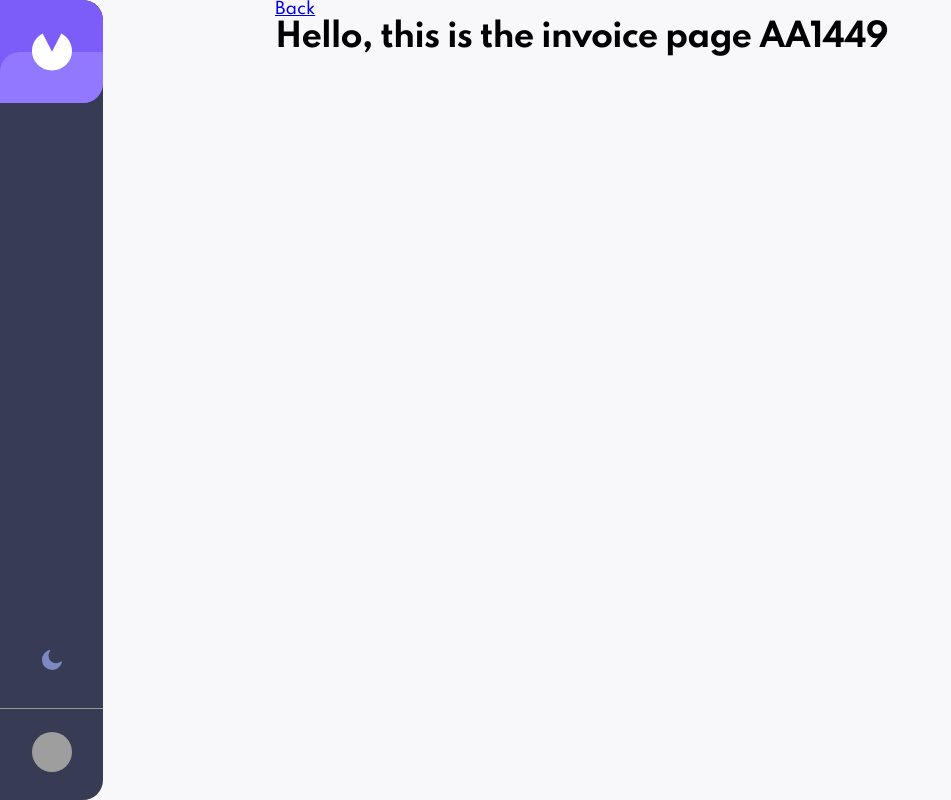
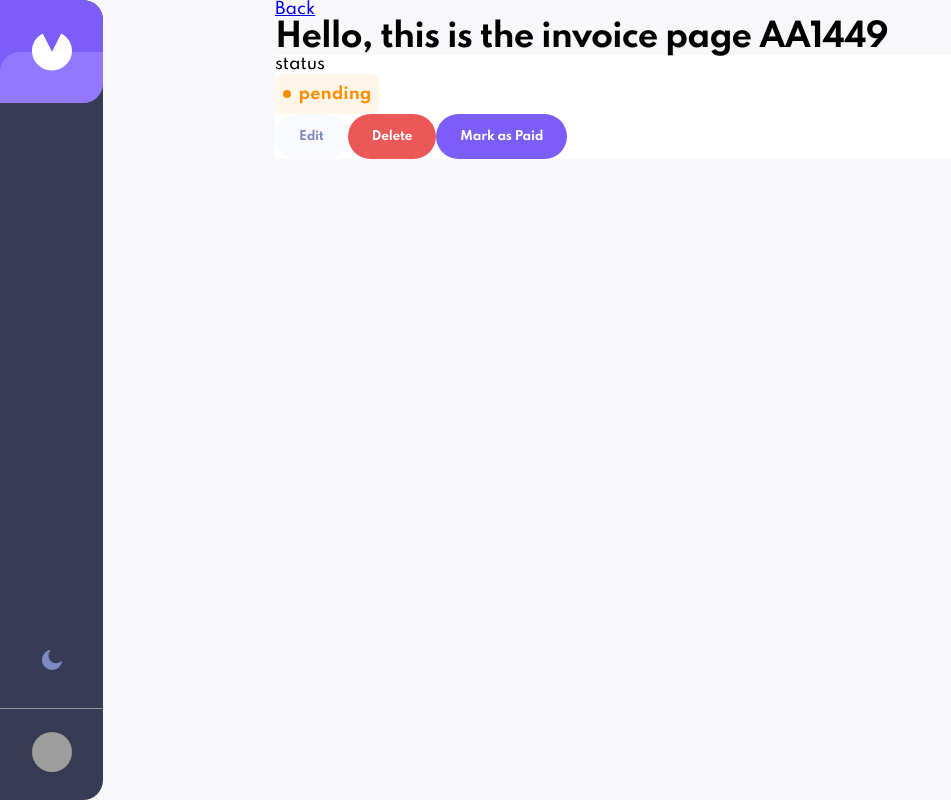
Before and after one commit to nlukic97/react-invoice-app, a React (Create React App) app: page /invoice/AA1449 in a window 1280 px wide. Shown: the whole page, without its empty margins (0-951 px from the left). Built offline with nearby package versions, Linux system fonts and the light colour scheme; grey boxes are pictures that could not be loaded.

Commit message:
starting the invoice single page part

```diff
--- a/src/components/InvoiceActions.js
+++ b/src/components/InvoiceActions.js
@@ -21,7 +21,7 @@ const InvoiceActions = ({message, changedFilter, checkedBoxes}) => {
 
             <FilterOptions changedFilter={changedFilter} checkedBoxes={checkedBoxes}/>
 
-                <button className="btn add-invoice-btn" onClick={openModal}>
+                <button className="btn add-invoice-btn purple" onClick={openModal}>
                     <div className="white-circle">
                         <svg width="11" height="11" xmlns="http://www.w3.org/2000/svg"><path d="M6.313 10.023v-3.71h3.71v-2.58h-3.71V.023h-2.58v3.71H.023v2.58h3.71v3.71z" fill="#7C5DFA" fillRule="nonzero"/></svg>
                     </div>
--- a/src/components/Invoice.js
+++ b/src/components/InvoiceListItem.js
@@ -1,6 +1,6 @@
 import {Link} from "react-router-dom";
 
-const Invoice = ({data}) => {
+const InvoiceListItem = ({data}) => {
     return (
         <Link to={`invoice/${data.id}`} className="_invoice_list_item">
             <div className="left">
@@ -20,7 +20,6 @@ const Invoice = ({data}) => {
                 <div className={`__invoice_status ${data.status}`}>
                     <div className='__invoice_status_circle'></div>
                     <span>{data.status}</span>
-
                 </div>
 
                 <svg xmlns="http://www.w3.org/2000/svg" width="7" height="10"><path d="M1 1l4 4-4 4" stroke="#7C5DFA" strokeWidth="2" fill="none" fillRule="evenodd"/></svg>
@@ -29,4 +28,4 @@ const Invoice = ({data}) => {
     )
 }
 
-export default Invoice
+export default InvoiceListItem
--- a/src/components/InvoicePage.js
+++ b/src/components/InvoicePage.js
@@ -3,12 +3,25 @@ import { useParams } from "react-router"
 
 const InvoicePage = ({invoices}) => {
     let {id} = useParams()
-    let invoiceData = invoices.find(item=> item.id === id)
-    console.log(invoiceData);
+    let invoice = invoices.find(item=> item.id === id)
+    console.log(invoice);
     return (
         <div>
             <Link to="/">Back</Link>
-            {(!invoiceData) ? <h1>This invoice does not exist</h1> : <h1>Hello, this is the invoice page {id}</h1>}
+            {(!invoice) ? <h1>This invoice does not exist</h1> : <h1>Hello, this is the invoice page {invoice.id}</h1>}
+
+            <div style={{backgroundColor:'#FFFFFF'}}>
+                <span>status </span>
+
+                <div className={`__invoice_status ${invoice.status}`}>
+                    <div className='__invoice_status_circle'></div>
+                    <span>{invoice.status}</span>
+                </div>
+
+                <button className="btn gray"><h4>Edit</h4></button>
+                <button className="btn red"><h4>Delete</h4></button>
+                <button className="btn purple"><h4>Mark as Paid</h4></button>
+            </div>
         </div>
     )
 }
--- a/src/components/Invoices.js
+++ b/src/components/Invoices.js
@@ -1,6 +1,6 @@
 // import { Link } from 'react-router-dom';
 
-import Invoice from './Invoice';
+import InvoiceListItem from './InvoiceListItem';
 import InvoiceActions from './InvoiceActions';
 
 const Invoices = ({invoices,message, changedFilter, checkedBoxes}) => {
@@ -9,15 +9,7 @@ const Invoices = ({invoices,message, changedFilter, checkedBoxes}) => {
             <InvoiceActions message={message} changedFilter={changedFilter} checkedBoxes={checkedBoxes}/>
 
             <div className="invoice_items_list">
-                {/* {invoices.map(invoice=> <Invoice data={invoice} key={invoice.id} className="invoices" /> )} */}
-                {invoices.map(invoice=> {
-                    return (
-                        <Invoice data={invoice}  key={invoice.id}/>
-                    // <Link to={`invoice/${invoice.id}`} className="invoiceLink" key={invoice.id}>
-                    //     <Invoice data={invoice}  />
-                    // </Link>
-                    )
-                } )}
+                {invoices.map(invoice=> <InvoiceListItem data={invoice}  key={invoice.id}/>)}
             </div>
         </div>
     )
--- a/src/css/App.css
+++ b/src/css/App.css
@@ -71,9 +71,33 @@ button.btn {
   border-radius: 24px;
   border: none;
   font-family: "Spartan", sans-serif;
+  padding: 15px 24px;
+}
+button.btn.purple {
+  background-color: #7C5DFA;
+  color: #fff;
+}
+button.btn.purple:hover {
+  background-color: #9277FF;
+  cursor: pointer;
+}
+button.btn.red {
+  background-color: #EC5757;
+  color: #fff;
+}
+button.btn.red:hover {
+  background-color: #FF9797;
+  cursor: pointer;
+}
+button.btn.gray {
+  background-color: #F9FAFE;
+  color: #7E88C3;
+}
+button.btn.gray:hover {
+  background-color: #DFE3FA;
+  cursor: pointer;
 }
 button.btn.add-invoice-btn {
-  background-color: #7C5DFA;
   padding: 8px 16px 8px 8px;
   margin-left: 40px;
   color: #fff;
@@ -89,10 +113,6 @@ button.btn.add-invoice-btn .white-circle {
   align-items: center;
   justify-content: center;
   margin-right: 16px;
-}
-button.btn.add-invoice-btn:hover {
-  background-color: #9277FF;
-  cursor: pointer;
 }
 
 .banner {
@@ -213,44 +233,6 @@ html.dark-theme .toggle-theme-icon {
 ._invoice_list_item .right .__amount {
   margin-right: 40px;
 }
-._invoice_list_item .right .__invoice_status {
-  width: 104px;
-  text-align: center;
-  line-height: 40px;
-  display: flex;
-  align-items: center;
-  justify-content: center;
-  border-radius: 6px;
-  margin-right: 20px;
-  font-weight: 700;
-}
-._invoice_list_item .right .__invoice_status.paid {
-  color: #33D69F;
-  background-color: #33d6a011;
-}
-._invoice_list_item .right .__invoice_status.paid .__invoice_status_circle {
-  background-color: #33D69F;
-}
-._invoice_list_item .right .__invoice_status.pending {
-  color: #FF8F00;
-  background-color: #ff910015;
-}
-._invoice_list_item .right .__invoice_status.pending .__invoice_status_circle {
-  background-color: #FF8F00;
-}
-._invoice_list_item .right .__invoice_status.draft {
-  color: #373B53;
-  background-color: #373b5313;
-}
-._invoice_list_item .right .__invoice_status.draft .__invoice_status_circle {
-  background-color: #373B53;
-}
-._invoice_list_item .right .__invoice_status .__invoice_status_circle {
-  width: 8px;
-  height: 8px;
-  border-radius: 50%;
-  margin-right: 8px;
-}
 
 .invoice_actions {
   display: flex;
@@ -272,4 +254,43 @@ html.dark-theme .toggle-theme-icon {
   margin-right: 16px;
 }
 
+.__invoice_status {
+  width: 104px;
+  text-align: center;
+  line-height: 40px;
+  display: flex;
+  align-items: center;
+  justify-content: center;
+  border-radius: 6px;
+  margin-right: 20px;
+  font-weight: 700;
+}
+.__invoice_status.paid {
+  color: #33D69F;
+  background-color: #33d6a011;
+}
+.__invoice_status.paid .__invoice_status_circle {
+  background-color: #33D69F;
+}
+.__invoice_status.pending {
+  color: #FF8F00;
+  background-color: #ff910015;
+}
+.__invoice_status.pending .__invoice_status_circle {
+  background-color: #FF8F00;
+}
+.__invoice_status.draft {
+  color: #373B53;
+  background-color: #373b5313;
+}
+.__invoice_status.draft .__invoice_status_circle {
+  background-color: #373B53;
+}
+.__invoice_status .__invoice_status_circle {
+  width: 8px;
+  height: 8px;
+  border-radius: 50%;
+  margin-right: 8px;
+}
+
 /*# sourceMappingURL=App.css.map */
--- a/src/scss/imports/components/_button.scss
+++ b/src/scss/imports/components/_button.scss
@@ -3,9 +3,38 @@ button {
         border-radius: 24px;
         border: none;
         font-family: 'Spartan',sans-serif;
+        padding: 15px 24px;
 
+        // purple color
+        &.purple {
+            background-color: #7C5DFA;
+            color: #fff;
+            &:hover {
+                background-color: #9277FF;
+                cursor: pointer;
+            }
+        }
+        // red color
+        &.red {
+            background-color: #EC5757;
+            color: #fff;
+            &:hover {
+                background-color: #FF9797;
+                cursor: pointer;
+            }
+        }
+        // gray color
+        &.gray {
+            background-color: #F9FAFE;
+            color: #7E88C3;
+            &:hover {
+                background-color: #DFE3FA;
+                cursor: pointer;
+            }
+        }
+
+        // button for adding the invoice (custom)
         &.add-invoice-btn {
-            background-color: #7C5DFA;
             padding: 8px 16px 8px 8px;
             margin-left: 40px;
             color: #fff;
@@ -22,11 +51,6 @@ button {
                 justify-content: center;
                 margin-right: 16px;
             }
-
-            &:hover {
-                background-color: #9277FF;
-                cursor: pointer;
-            }
         }
     }
 }
--- /dev/null
+++ b/src/scss/imports/components/_status_badge.scss
@@ -0,0 +1,46 @@
+// Invoice status button
+.__invoice_status {
+    width: 104px;
+    text-align: center;
+    line-height: 40px;
+    display: flex;
+    align-items: center;
+    justify-content: center;
+    border-radius: 6px;
+    margin-right: 20px;
+    font-weight: 700;
+
+    &.paid {
+        color: #33D69F;
+        background-color: #33d6a011;
+
+        .__invoice_status_circle {
+            background-color: #33D69F;
+        }
+    }
+
+    &.pending {
+        color: #FF8F00;
+        background-color: #ff910015;
+
+        .__invoice_status_circle {
+            background-color: #FF8F00;
+        }
+    }
+
+    &.draft {
+        color: #373B53;
+        background-color: #373b5313;
+
+        .__invoice_status_circle {
+            background-color: #373B53;
+        }
+    }
+
+    .__invoice_status_circle {
+        width: 8px;
+        height: 8px;
+        border-radius: 50%;
+        margin-right: 8px;
+    }
+}
--- a/src/scss/main.scss
+++ b/src/scss/main.scss
@@ -9,3 +9,4 @@
 @import './imports/components/banner';
 @import './imports/components/invoice_list';
 @import './imports/components/invoice_actions';
+@import './imports/components/status_badge';
```
Also changed, not shown: src/App.js (+0 -7 lines), src/scss/imports/components/_invoice_list.scss (+0 -45 lines), 1 other file (tests, documents, lock files or other folders).
